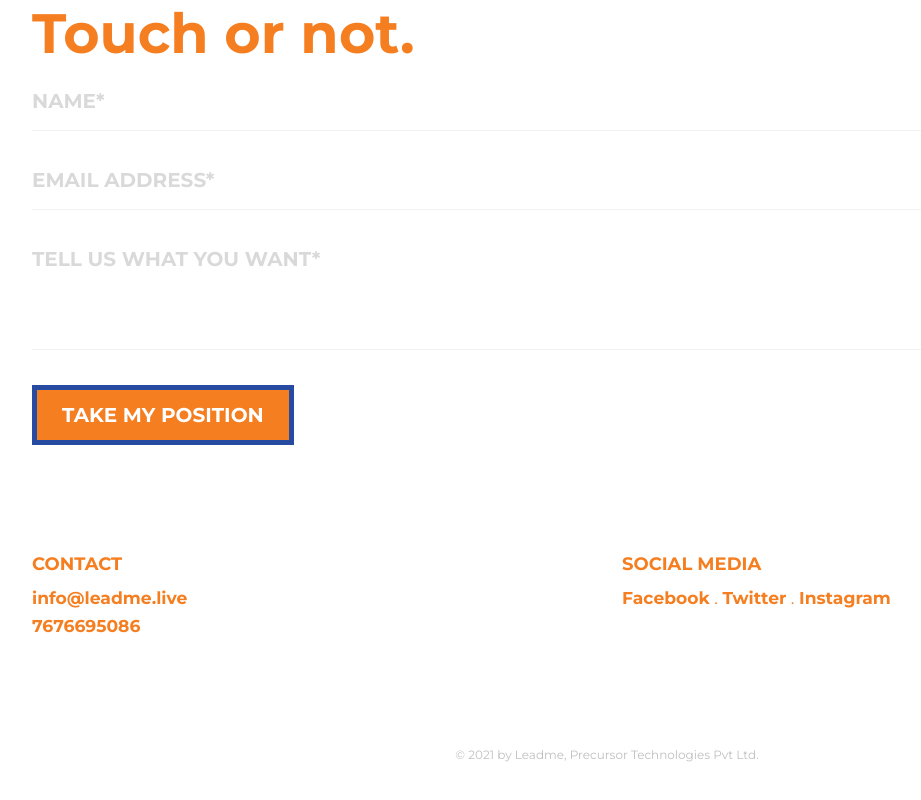
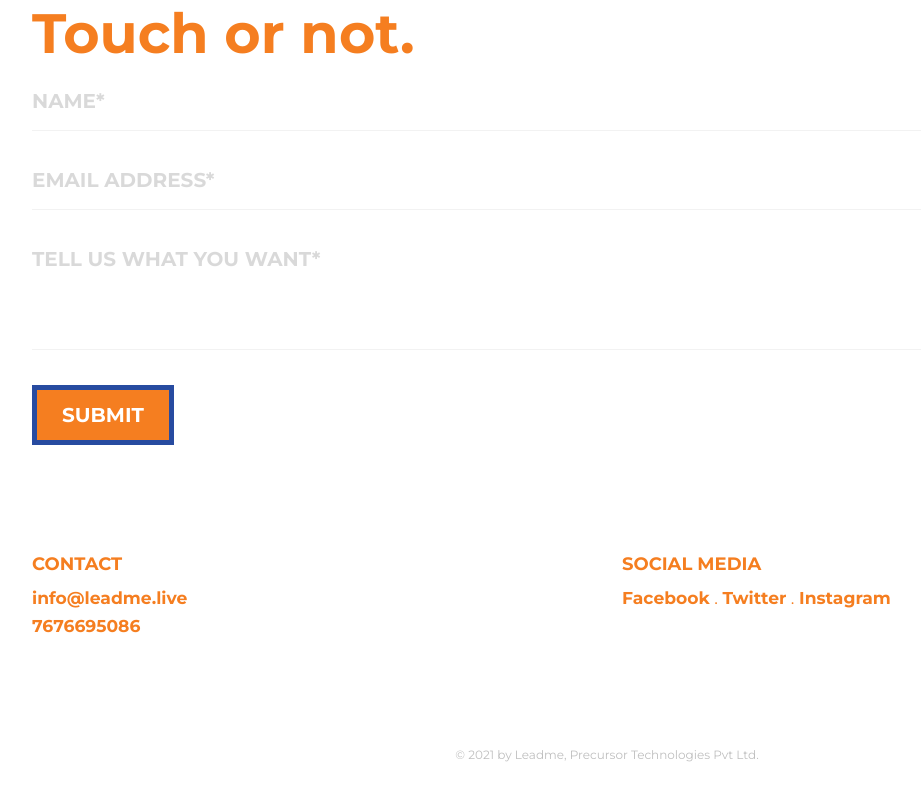
Before and after one commit to 3NCRY9T3R/Leadme, a plain HTML site: page index.html in a window 1280 px wide. Shown: the part 1554-2354 px from the top of the page, without its empty margins (33-954 px from the left). Drawn offline with Linux system fonts and the light colour scheme.

Commit message:
Update index.html

```diff
--- a/index.html
+++ b/index.html
@@ -237,7 +237,7 @@
 				                            </div>
 
 				                            <!-- Form submission -->
-				                            <button type="submit" id="valid-form" class="btn btn-lg submit"><span>Take my position</span></button>
+				                            <button type="submit" id="valid-form" class="btn btn-lg submit"><span>Submit</span></button>
 
 				                        </form>
 				                        <!-- END - Contact Form -->
```
